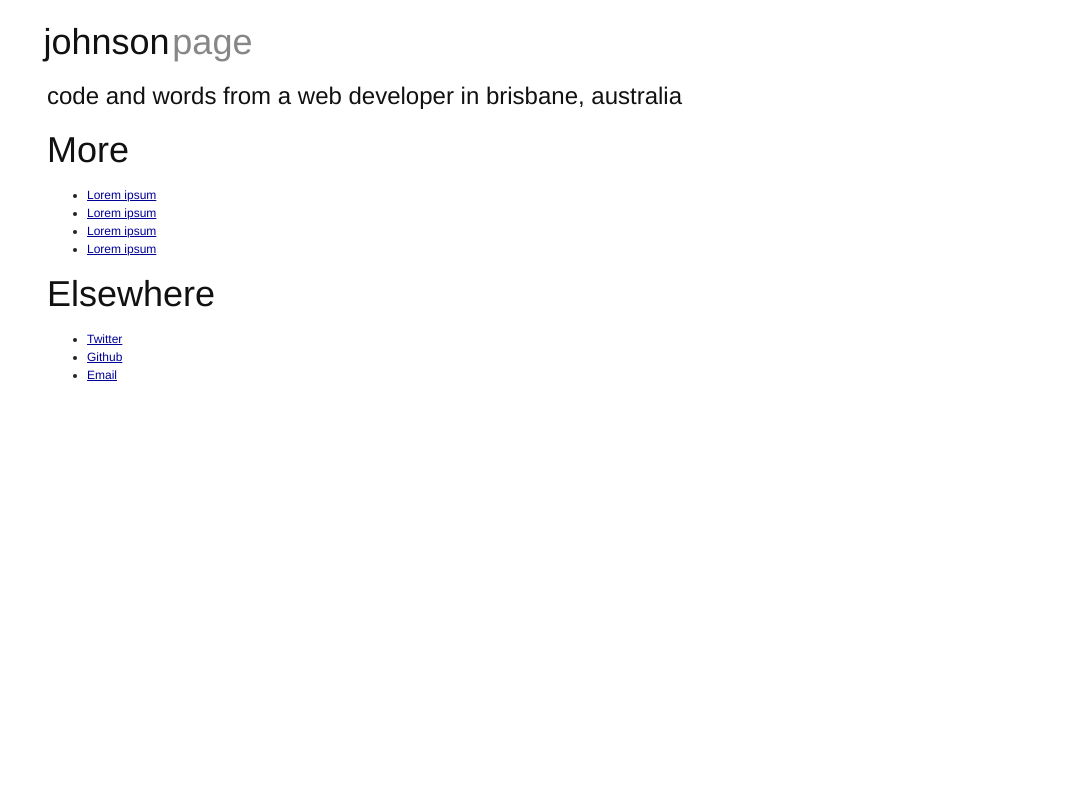
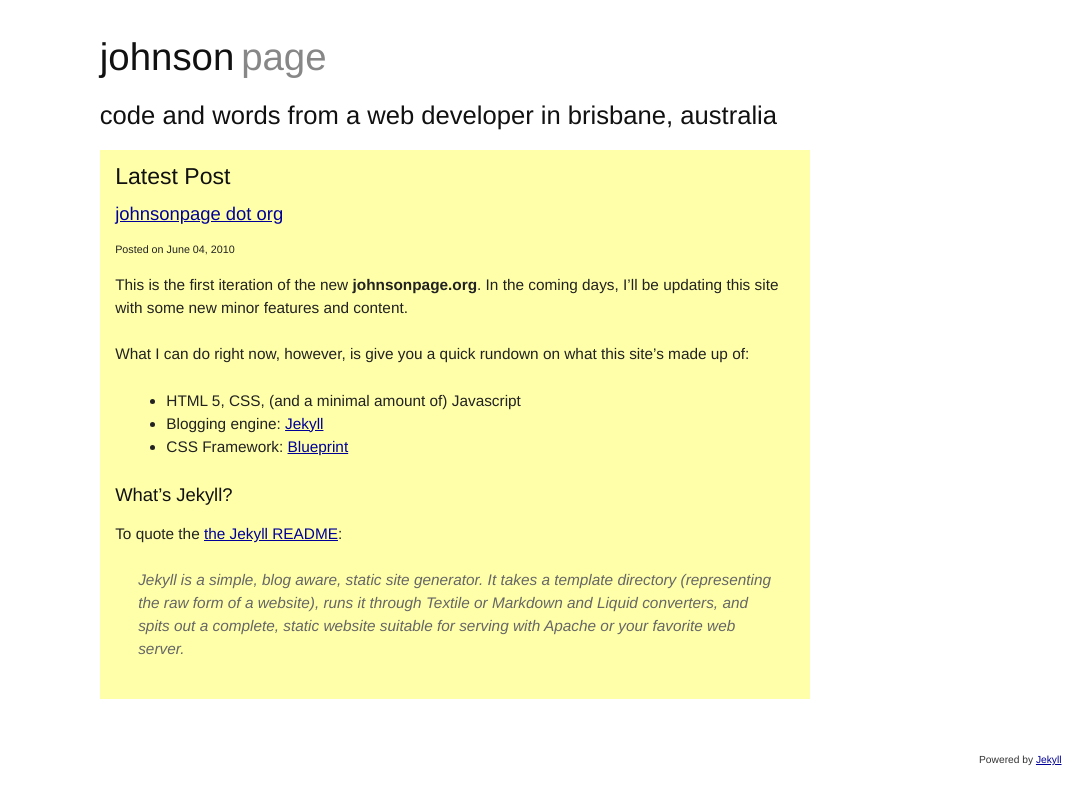
Before and after one commit to fumingshih/johnsonpage-blog, a Jekyll site: the page built from index.html, in a window 1280 px wide. Shown: the top 805 px of the page, without its empty margins (198-1280 px from the left). Built offline with Jekyll 4.4.1, drawn with Linux system fonts in a browser that asks for light colours.

Commit message:
Getting closer to a working blog

```diff
--- /dev/null
+++ b/_includes/post.html
@@ -0,0 +1,5 @@
+<h1><a href="{{ post.url }}">{{ post.title }}</a></h1>
+{{ post.content }}
+<p class="meta">
+Posted {{ post.date | date: "%d %B, %Y" }}
+</p>
--- a/_layouts/default.html
+++ b/_layouts/default.html
@@ -4,8 +4,6 @@
     <title></title>
     <meta charset="utf-8" />
     <meta name="author" content="{{ site.author }}" />
-    <link rel="stylesheet" href="css/style.css" />
-
     <script>
     (function(B,C){B[C]=B[C].replace(/\bno-js\b/,'js');if(!/*@cc_on!@*/0)return;var e = "abbr article aside audio canvas command datalist details figure figcaption footer header hgroup mark meter nav output progress section summary time video".split(' '),i=e.length;while(i--){document.createElement(e[i])}})(document.documentElement,'className');
     </script>
@@ -13,29 +11,41 @@
     <link rel="stylesheet" href="css/blueprint/screen.css" type="text/css" media="screen, projection">
     <link rel="stylesheet" href="css/blueprint/print.css" type="text/css" media="print">
     <!--[if lt IE 8]><link rel="stylesheet" href="css/blueprint/ie.css" type="text/css" media="screen, projection"><![endif]-->
+    <link rel="stylesheet" href="css/style.css" />
 </head>
 <body>
-    <div id="container">
-        <header class="span-20 last">
+    <div class="container">
+        <div class="hell span-18">
+            <header>
                 <hgroup>
                     <h1><span>johnson</span> <span>page</span></h1>
-                <h2>Code and words from a web developer in Brisbane, Australia</h2>
+                    <h2>code and words from <strong>a web developer in Brisbane, Australia</strong></h2>
                 </hgroup>
             </header>
-        <article>
+
+            <article id="content">
                 {{ content }}
             </article>
-        <footer>
-            <nav>
+            <div class="clear"></div>
+        </div>
+        <div class="clear"></div>
+        {% comment %}
+        <footer class="span-18">
+            <div class="span-12">
+                <article class="boxxy span-4">
+                    <h1>About</h1>
+                    <p>Lorem ipsum </p>
+                </article>
+                <nav class="boxxy span-4">
                     <h1>More</h1>
                     <ul>
-                    <li><a href="#">Lorem ipsum</a></li>
+                        <li><a href="#">Colophon</a></li>
                         <li><a href="#">Lorem ipsum</a></li>
                         <li><a href="#">Lorem ipsum</a></li>
                         <li><a href="#">Lorem ipsum</a></li>
                     </ul>
                 </nav>
-            <nav>
+                <nav class="boxxy span-4 last">
                     <h1>Elsewhere</h1>
                     <ul>
                         <li><a href="http://twitter.com/jwpage">Twitter</a></li>
@@ -43,7 +53,14 @@
                         <li><a href="mailto:jwpage@gmail.com">Email</a></li>
                     </ul>
                 </nav>
+                <div class="clear"></div>
+            </div>
         </footer>
+        {% endcomment %}
+        <div class="clear"></div>
     </div>
+    <p class="clear" id="very-footer">
+        Powered by <a href="#">Jekyll</a>
+    </p>
 </body>
 </html>
--- /dev/null
+++ b/_posts/2010-6-4-johnsonpage-dot-org.markdown
@@ -0,0 +1,18 @@
+---
+layout: post
+title: johnsonpage dot org
+topics: announcement
+---
+This is the first iteration of the new <strong>johnsonpage.org</strong>. In the coming days, I'll be updating this site with some new minor features and content.
+
+What I can do right now, however, is give you a quick rundown on what this site's made up of:
+
+* HTML 5, CSS, (and a minimal amount of) Javascript
+* Blogging engine: [Jekyll](http://jekyllrb.com/)
+* CSS Framework: [Blueprint](http://www.blueprintcss.org/)
+
+## What's Jekyll?
+
+To quote the [the Jekyll README](http://github.com/mojombo/jekyll/blob/master/README.textile):
+
+> Jekyll is a simple, blog aware, static site generator. It takes a template directory (representing the raw form of a website), runs it through Textile or Markdown and Liquid converters, and spits out a complete, static website suitable for serving with Apache or your favorite web server.
--- a/css/style.css
+++ b/css/style.css
@@ -1,17 +1,78 @@
-#container {
+/* General */
+html body {
+    font-size: 80%;
+}
+.container {
     margin: 2em auto 0 auto;
-    width: 790px;
+    width: 710px;
 }
+.hell {
+    padding: 1em;
+}
+hr {
+    background: #999;
+    color: #999;
+}
+
+/* Header */
 header hgroup {
     text-transform: lowercase;
 }
-header hgroup span {
-    margin: -0.1em;
+header h1 span {
+    margin-right: -0.1em;
 }
-header hgroup span+span {
+header h2 {
+    margin-bottom: 0;
+}
+header strong {
+    font-weight: normal;
+}
+header h1 span+span {
     opacity: 0.5;
     -moz-opacity: 0.5;
 }
-footer {
+
+/* Content */
+#content {
+    padding: 1em;
+    background: #FFFFAA;
+    margin: 1em 0 0 0;
+    font-size: 120%;
+}
+#content h1 {
+    font-size: 150%;
+}
+#content h2 {
+    font-size: 120%;
+}
+#content .meta {
     font-size: 70%;
 }
+
+/* Footer */
+footer {
+    opacity: 0.5;
+    -moz-opacity: 0.5;
+    padding: 1em;
+}
+footer:hover {
+    opacity: 1;
+    -moz-opacity: 1;
+}
+footer .span-12 {
+    padding-top: 1em;
+    float: none;
+}
+footer h1 {
+    font-size: 150%;
+}
+footer ul {
+    padding-left: 1em;
+}
+#very-footer {
+    margin-top: 4em;
+    font-size: 80%;
+    color: #333;
+    text-align: right;
+    padding-right: 2em;
+}
--- a/index.html
+++ b/index.html
@@ -1,3 +1,18 @@
 ---
 layout: default
 ---
+{% assign post = site.posts.first %}
+<h1>Latest Post</h1>
+<h2><a href="{{ post.url }}">{{ post.title }}</a></h2>
+<p class="meta">Posted on {{ post.date | date: "%B %d, %Y" }}</p>
+{{ post.content }}
+{% comment %}
+<hr />
+<h1>Recent Posts</h1>
+<ul>
+{% for post in site.posts | limit: 5, offset: 1 %}
+    <li><a href="{{ post.url }}">{{ post.title }}</a> <span class="meta">(on {{ post.date | date: "%B %d, %Y" }})</span></li>
+{% endfor %}
+    <li><a href="/archive.html">See the full archive.</a></li>
+</ul>
+{% endcomment %}
```
Lines whose indentation alone changed are shown as unchanged.
